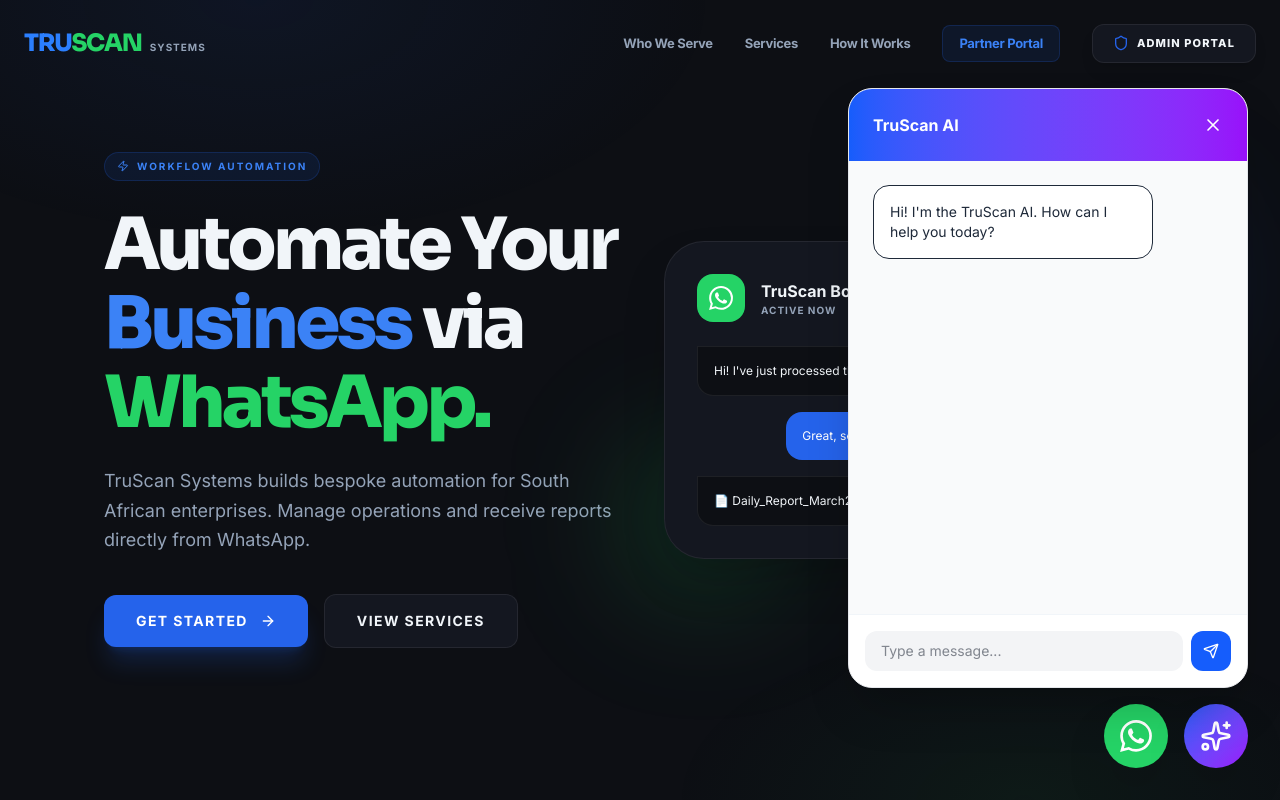
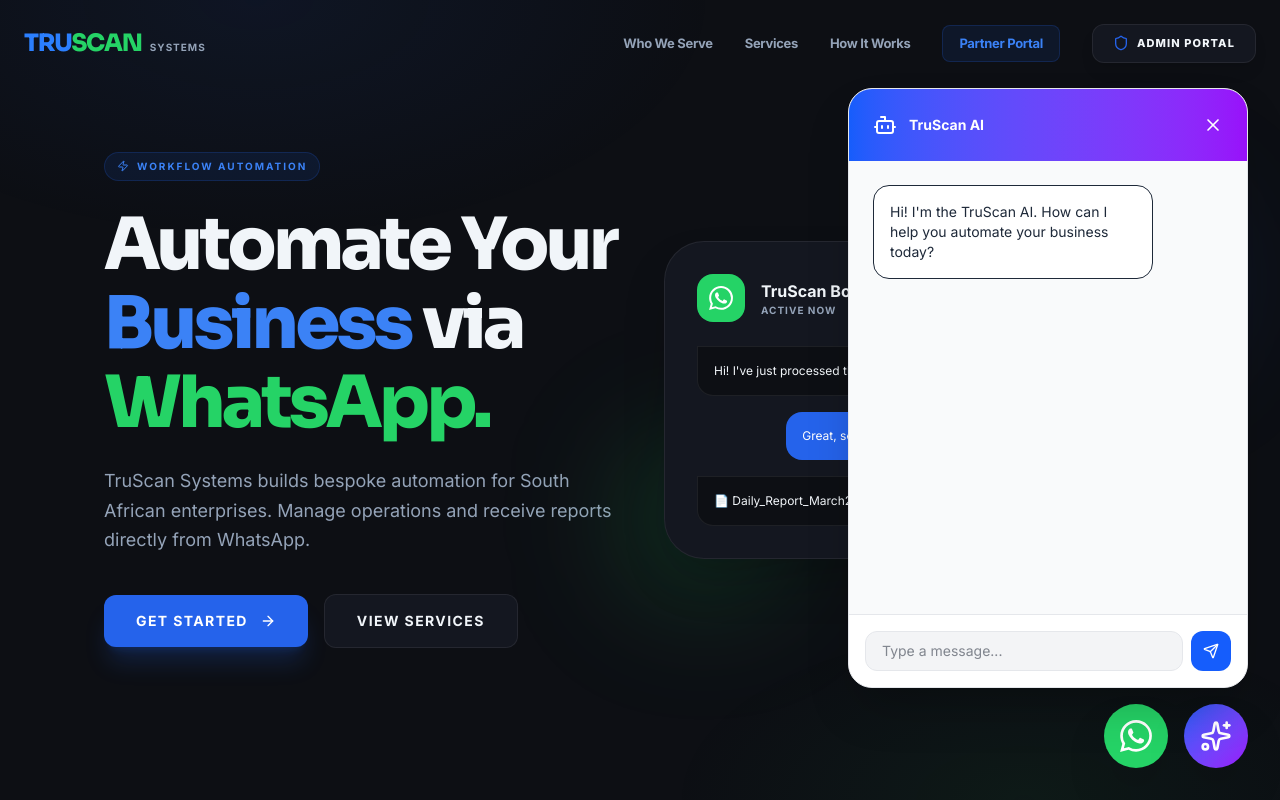
Before and after one commit to EmmanuelMiddleton/TruScan-core, a React (Vite) app: page / in a window 1280 px wide. Both pictures are taken after a click on the button 1216 px from the left and 736 px from the top of the page. Shown: the top 800 px of the page. Built offline with nearby package versions, Linux system fonts and the light colour scheme; no server answers; the database is empty.

Commit message:
Update AIChat.tsx

```diff
--- a/src/components/AIChat.tsx
+++ b/src/components/AIChat.tsx
@@ -1,7 +1,6 @@
 import { useState, useRef, useEffect } from 'react';
 import { motion, AnimatePresence } from 'framer-motion';
 import { X, Send, Bot, Loader2, Sparkles } from 'lucide-react';
-// This matches your package.json precisely
 import { GoogleGenAI } from "@google/genai";
 
 const WhatsAppIcon = ({ className = "w-6 h-6" }: { className?: string }) => (
@@ -15,16 +14,20 @@
   content: string;
 }
 
-const SYSTEM_INSTRUCTION = "You are the TruScan Systems AI Assistant. Help users understand our bespoke workflow automation and API integrations in South Africa. hello@truscan.co.za.";
+const SYSTEM_INSTRUCTION = "You are the TruScan Systems AI Assistant. Help users understand our workflow automation and API integrations in South Africa. We are WhatsApp-first and POPIA compliant. hello@truscan.co.za.";
 
 export default function AIChat() {
   const [isOpen, setIsOpen] = useState(false);
-  const [messages, setMessages] = useState<Message[]>([{ role: 'bot', content: "Hi! I'm the TruScan AI. How can I help you today?" }]);
+  const [messages, setMessages] = useState<Message[]>([
+    { role: 'bot', content: "Hi! I'm the TruScan AI. How can I help you automate your business today?" }
+  ]);
   const [input, setInput] = useState('');
   const [isLoading, setIsLoading] = useState(false);
   const messagesEndRef = useRef<HTMLDivElement>(null);
 
-  useEffect(() => { messagesEndRef.current?.scrollIntoView({ behavior: "smooth" }); }, [messages]);
+  useEffect(() => {
+    messagesEndRef.current?.scrollIntoView({ behavior: "smooth" });
+  }, [messages]);
 
   const handleSend = async (e?: React.FormEvent) => {
     if (e) e.preventDefault();
@@ -36,24 +39,24 @@
     setIsLoading(true);
 
     try {
-      // 1. Unified SDK Initialization (Stateless)
-      const ai = new GoogleGenAI({ apiKey: "AIzaSyAYomPCtn47LPEchu068E2j4YQk983sN2o" });
+      // 1. Initialize with the key inside an object (Standard for early @google/genai)
+      const genAI = new GoogleGenAI({ apiKey: "AIzaSyAYomPCtn47LPEchu068E2j4YQk983sN2o" });
 
-      // 2. Stateless content generation (No getGenerativeModel)
-      const response = await ai.models.generateContent({
+      // 2. Use the getGenerativeModel method
+      const model = genAI.getGenerativeModel({
         model: "gemini-1.5-flash",
-        contents: [{
-          role: 'user',
-          parts: [{ text: `${SYSTEM_INSTRUCTION}\n\nUser Question: ${userMessage}` }]
-        }]
       });
 
-      // 3. New accessor for text (Stateless response object)
-      const botResponse = response.text || "I'm sorry, I couldn't process that.";
+      // 3. Send the prompt including the system instruction
+      const result = await model.generateContent(`${SYSTEM_INSTRUCTION}\n\nUser: ${userMessage}`);
+      const response = await result.response;
+      const botResponse = response.text() || "I'm sorry, I couldn't process that.";
+
       setMessages(prev => [...prev, { role: 'bot', content: botResponse }]);
     } catch (error: any) {
-      console.error('Unified SDK Error:', error);
-      setMessages(prev => [...prev, { role: 'bot', content: "I'm having trouble connecting to the brain. Please try again." }]);
+      console.error('AI Chat Error:', error);
+      // Let's show the actual error on the screen so we stop guessing
+      setMessages(prev => [...prev, { role: 'bot', content: `Error: ${error.message}` }]);
     } finally {
       setIsLoading(false);
     }
@@ -62,30 +65,32 @@
   return (
     <>
       <div className="fixed bottom-8 right-8 z-[100] flex items-center gap-4">
-        <motion.a href="https://wa.me/27681090885" target="_blank" className="w-16 h-16 bg-[#25D366] text-white rounded-full shadow-2xl flex items-center justify-center hover:opacity-90 transition-all"><WhatsAppIcon className="w-8 h-8" /></motion.a>
-        <motion.button onClick={() => setIsOpen(true)} className="w-16 h-16 bg-gradient-to-br from-blue-600 to-purple-600 text-white rounded-full shadow-2xl flex items-center justify-center hover:opacity-90 transition-all"><Sparkles className="w-8 h-8" /></motion.button>
+        <motion.a href="https://wa.me/27681090885" target="_blank" rel="noreferrer" whileHover={{ scale: 1.05 }} className="w-16 h-16 bg-[#25D366] text-white rounded-full shadow-2xl flex items-center justify-center relative"><WhatsAppIcon className="w-8 h-8" /></motion.a>
+        <motion.button whileHover={{ scale: 1.05 }} onClick={() => setIsOpen(true)} className="w-16 h-16 bg-gradient-to-br from-blue-600 to-purple-600 text-white rounded-full shadow-2xl flex items-center justify-center relative"><Sparkles className="w-8 h-8" /></motion.button>
       </div>
 
       <AnimatePresence>
         {isOpen && (
-          <motion.div initial={{ opacity: 0, y: 20 }} animate={{ opacity: 1, y: 0 }} exit={{ opacity: 0, y: 20 }} className="fixed bottom-28 right-8 z-[101] w-[90vw] md:w-[400px] h-[600px] bg-white border border-gray-200 rounded-3xl shadow-2xl flex flex-col overflow-hidden">
+          <motion.div initial={{ opacity: 0, scale: 0.9, y: 20 }} animate={{ opacity: 1, scale: 1, y: 0 }} exit={{ opacity: 0, scale: 0.9, y: 20 }} className="fixed bottom-28 right-8 z-[101] w-[90vw] md:w-[400px] h-[600px] bg-white border border-gray-200 rounded-3xl shadow-2xl flex flex-col overflow-hidden">
             <div className="p-6 bg-gradient-to-r from-blue-600 to-purple-600 text-white flex justify-between items-center">
-              <span className="font-bold">TruScan AI</span>
+              <div className="flex items-center gap-3"><Bot className="w-6 h-6" /><span className="font-bold text-sm">TruScan AI</span></div>
               <button onClick={() => setIsOpen(false)}><X className="w-5 h-5" /></button>
             </div>
-            <div className="flex-1 overflow-y-auto p-6 space-y-4 bg-gray-50 text-sm">
+            <div className="flex-1 overflow-y-auto p-6 space-y-4 bg-gray-50">
               {messages.map((msg, i) => (
                 <div key={i} className={`flex ${msg.role === 'user' ? 'justify-end' : 'justify-start'}`}>
-                  <div className={`max-w-[80%] p-4 rounded-2xl ${msg.role === 'user' ? 'bg-blue-600 text-white' : 'bg-white border text-gray-800'}`}>{msg.content}</div>
+                  <div className={`max-w-[80%] p-4 rounded-2xl text-sm ${msg.role === 'user' ? 'bg-blue-600 text-white' : 'bg-white border text-gray-800'}`}>{msg.content}</div>
                 </div>
               ))}
-              {isLoading && <Loader2 className="w-5 h-5 animate-spin text-blue-600 mx-auto" />}
+              {isLoading && <Loader2 className="w-4 h-4 animate-spin text-blue-600 mx-auto" />}
               <div ref={messagesEndRef} />
             </div>
-            <form onSubmit={handleSend} className="p-4 bg-white border-t flex gap-2">
-              <input type="text" value={input} onChange={(e) => setInput(e.target.value)} placeholder="Type a message..." className="flex-1 bg-gray-100 rounded-xl px-4 py-2 text-sm text-gray-900 focus:outline-none" />
-              <button type="submit" disabled={!input.trim() || isLoading} className="w-10 h-10 bg-blue-600 text-white rounded-xl flex items-center justify-center"><Send className="w-4 h-4" /></button>
-            </form>
+            <div className="p-4 bg-white border-t border-gray-200">
+              <form onSubmit={handleSend} className="flex gap-2">
+                <input type="text" value={input} onChange={(e) => setInput(e.target.value)} placeholder="Type a message..." className="flex-1 bg-gray-100 border border-gray-200 rounded-xl px-4 py-2 text-sm text-gray-900 focus:outline-none" />
+                <button type="submit" disabled={!input.trim() || isLoading} className="w-10 h-10 bg-blue-600 text-white rounded-xl flex items-center justify-center"><Send className="w-4 h-4" /></button>
+              </form>
+            </div>
           </motion.div>
         )}
       </AnimatePresence>
```
